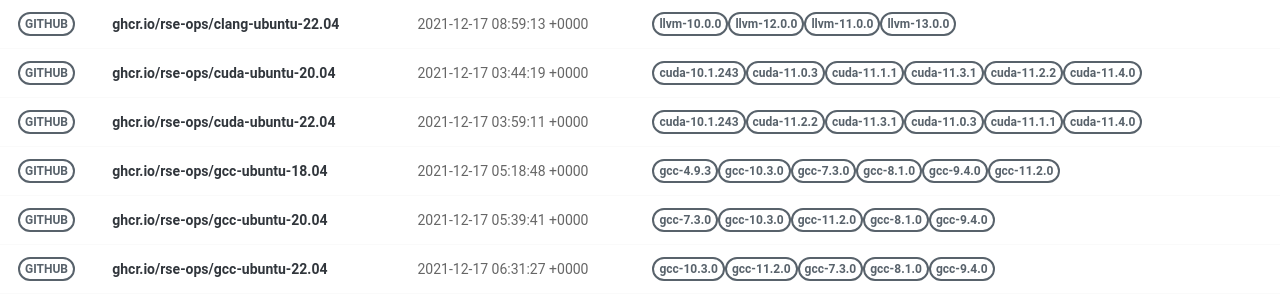
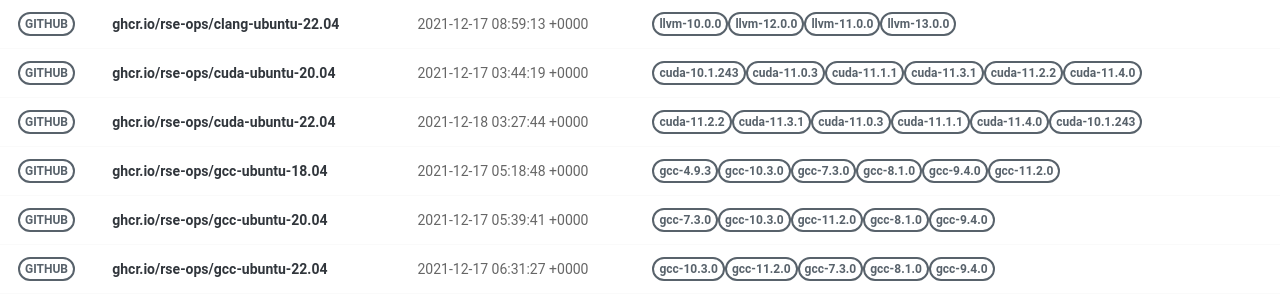
Before and after one commit to rse-ops/docker-images, a Jekyll site: the page built from pages/index.md, in a window 1280 px wide. Shown: the part 228-528 px from the top of the page. Built offline with Jekyll 4.4.1, drawn with Linux system fonts in a browser that asks for light colours; nearby versions of some CDN libraries.

Commit message:
Automated push to update library 2021-12-18

```diff
--- a/_library/ghcr.io-rse-ops-cuda-ubuntu-22.04.md
+++ b/_library/ghcr.io-rse-ops-cuda-ubuntu-22.04.md
@@ -1,14 +1,11 @@
 ---
 layout: container
 name: ghcr.io/rse-ops/cuda-ubuntu-22.04
-updated_at: 2021-12-17 03:59:11.438811
+updated_at: 2021-12-18 03:27:44.081521
 
 
 container_url: https://github.com/orgs/rse-ops/packages/container/package/cuda-ubuntu-22.04
 versions:
- - tag: cuda-10.1.243
-   dockerfile: https://github.com/rse-ops/docker-images/blob/main/ubuntu/cuda/Dockerfile
-   manifest: https://crane.ggcr.dev/manifest/ghcr.io/rse-ops/cuda-ubuntu-22.04:cuda-10.1.243
  - tag: cuda-11.2.2
    dockerfile: https://github.com/rse-ops/docker-images/blob/main/ubuntu/cuda/Dockerfile
    manifest: https://crane.ggcr.dev/manifest/ghcr.io/rse-ops/cuda-ubuntu-22.04:cuda-11.2.2
```
Also changed, not shown: other parts of _library/ghcr.io-rse-ops-cuda-ubuntu-22.04.md (+3 -0 lines).
